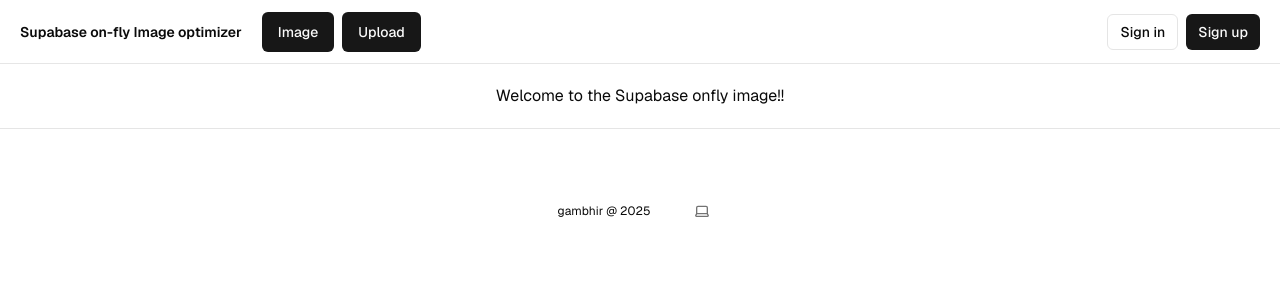
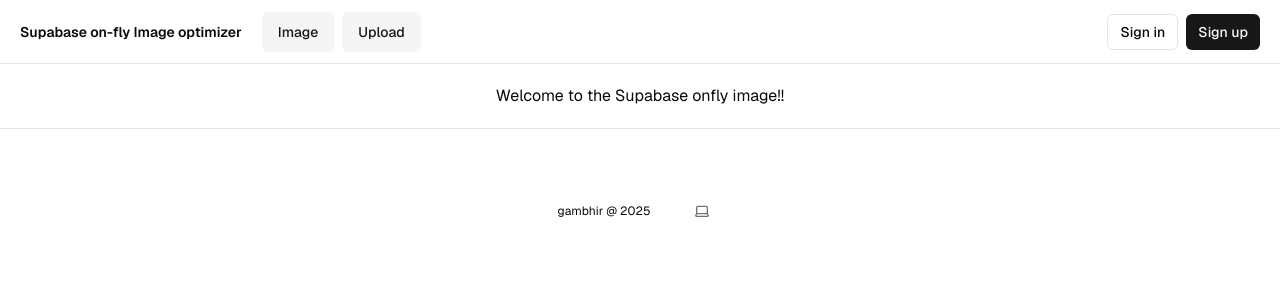
Before and after one commit to gambhirsharma/OnFly-Image-Optimization, a Next.js app: page / in a window 1280 px wide. Shown: the top 300 px of the page. Built offline with nearby package versions, Linux system fonts and the light colour scheme; no server answers.

Commit message:
chore(ui): nav button dynamic on path name

```diff
--- a/app/layout.tsx
+++ b/app/layout.tsx
@@ -3,8 +3,7 @@
 import { Geist } from "next/font/google";
 import { ThemeProvider } from "next-themes";
 import "./globals.css";
-import { Button } from "@/components/ui/button";
-import Link from "next/link";
+import TopNav from "@/components/TopNav";
 
 const defaultUrl = process.env.VERCEL_URL
   ? `https://${process.env.VERCEL_URL}`
@@ -43,18 +42,7 @@
                     <div className="flex items-center gap-2">
                       Supabase on-fly Image optimizer
                     </div>
-                    <div className="flex gap-2">
-                      <Link href='/image'>
-                      <Button >
-                        Image
-                      </Button>
-                      </Link>
-                      <Link href='/protected'>
-                      <Button>
-                        Upload
-                      </Button>
-                      </Link>
-                    </div>
+                    <TopNav/>
                   </div>
                   <HeaderAuth />
                 </div>
--- /dev/null
+++ b/components/TopNav.tsx
@@ -0,0 +1,35 @@
+'use client'
+import React from 'react';
+import { Button } from "@/components/ui/button";
+import Link from "next/link";
+import {usePathname} from "next/navigation";
+
+interface TopNavProps {
+
+}
+
+
+const TopNav: React.FC<TopNavProps> = ({  }) => {
+  const pathname = usePathname();
+  console.log(`pathname: ${pathname}`)
+  const isActive = (path: string) => pathname === path;
+
+  return (
+    <div>
+      <div className="flex gap-2">
+        <Link href='/image'>
+          <Button variant={isActive('/image') ? 'default' : 'secondary'}>
+            Image
+          </Button>
+        </Link>
+        <Link href='/protected'>
+          <Button variant={isActive('/protected') ? 'default' : 'secondary'}>
+            Upload
+          </Button>
+        </Link>
+      </div>
+    </div>
+  );
+};
+
+export default TopNav;
```
